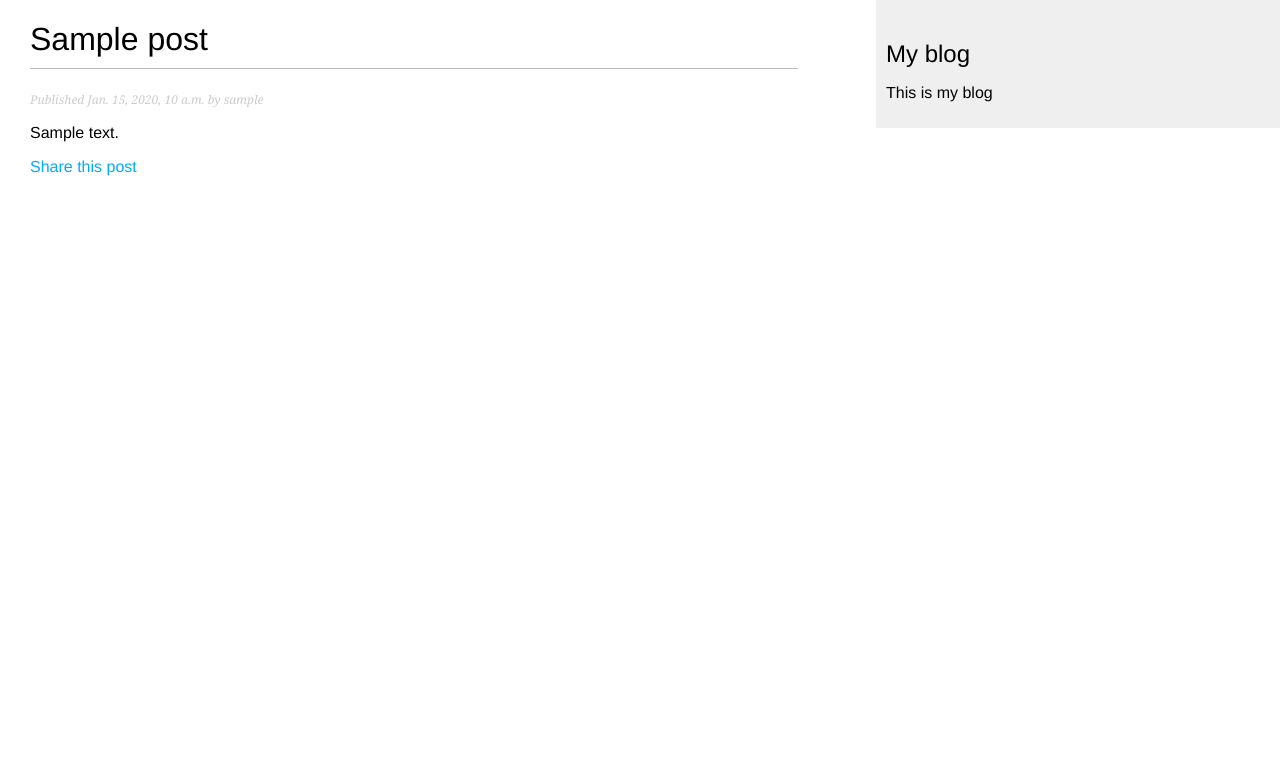
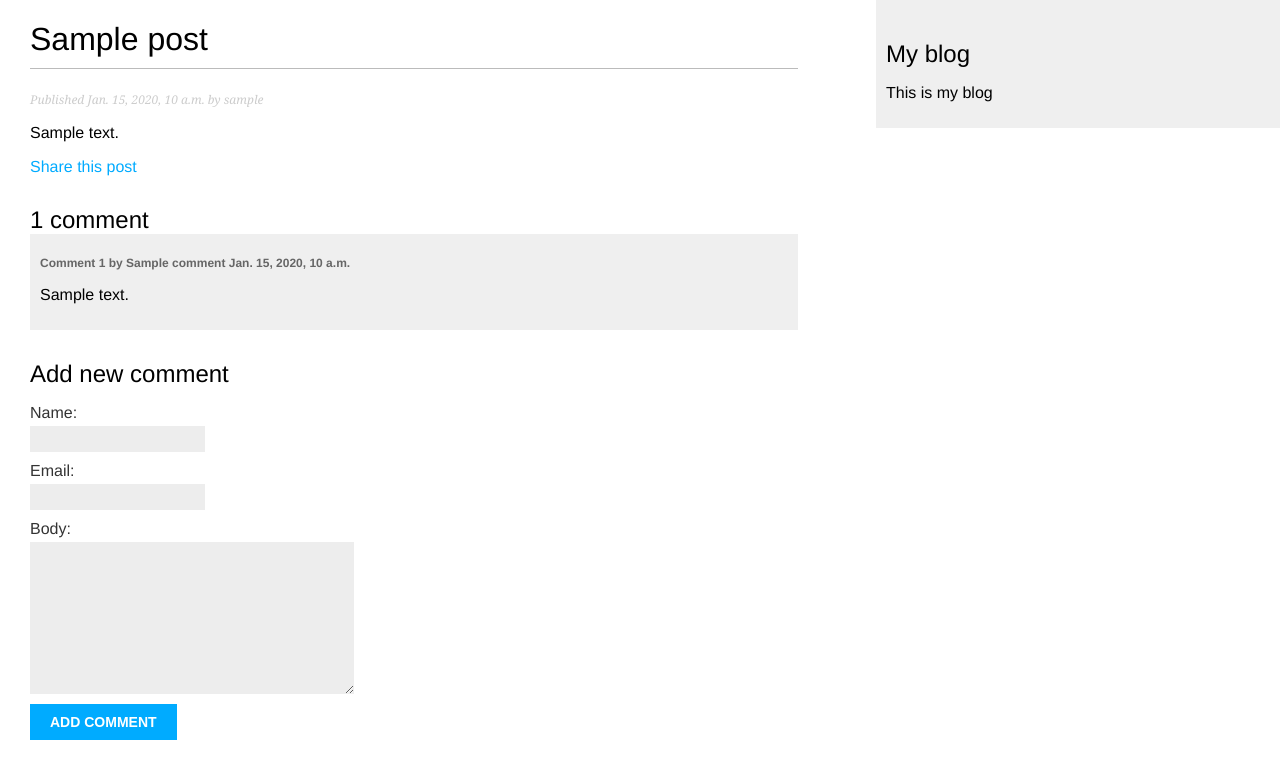
Before and after one commit to jshuckbot/MyBlog, a Django app: a page that uses blogapp/templates/blogapp/post/detail.html in a window 1280 px wide. Shown: the top 779 px of the page. Run offline with Django 4.2, Linux system fonts and the light colour scheme; tables that the repository leaves empty hold one stand-in row (values such as "Sample post").

Commit message:
Improved blog (#5)
ready Improved blog

```diff
--- a/blogapp/forms.py
+++ b/blogapp/forms.py
@@ -1,4 +1,6 @@
 from django import forms
+
+from blogapp import models as blogapp_models
 
 
 class EmailPostForm(forms.Form):
@@ -6,3 +8,9 @@ class EmailPostForm(forms.Form):
     email = forms.EmailField()
     to = forms.EmailField()
     comments = forms.CharField(required=False, widget=forms.Textarea)
+
+
+class CommentForm(forms.ModelForm):
+    class Meta:
+        model = blogapp_models.Comment
+        fields = ["name", "email", "body"]
--- a/blogapp/models.py
+++ b/blogapp/models.py
@@ -37,3 +37,22 @@ class Post(models.Model):
 
     def get_absolute_url(self):
         return reverse("blogapp:post_detail", args=[self.publish.year, self.publish.month, self.publish.day, self.slug])
+
+
+class Comment(models.Model):
+    post = models.ForeignKey(Post, on_delete=models.CASCADE, related_name="comments")
+    name = models.CharField(max_length=80)
+    email = models.EmailField()
+    body = models.TextField()
+    created = models.DateTimeField(auto_now_add=True)
+    updated = models.DateField(auto_now=True)
+    active = models.BooleanField(default=True)
+
+    class Meta:
+        ordering = ["created"]
+        indexes = [
+            models.Index(fields=["created"]),
+        ]
+
+    def __str__(self):
+        return f"Comment by {self.name} on {self.post}"
--- a/blogapp/templates/blogapp/post/detail.html
+++ b/blogapp/templates/blogapp/post/detail.html
@@ -12,4 +12,20 @@
         Share this post
         </a>
     </p>
+    {% with comments.count as total_comments %}
+    <h2>
+        {{ total_comments }} comment{{ total_comments|pluralize }}
+    </h2>
+    {% endwith %}
+
+    {% for comment in comments %}
+        <div class="comment">
+            <p class="info">Comment {{ forloop.counter }} by {{ comment.name }} {{ comment.created }}</p>
+            {{ comment.body|linebreaks }}
+        </div>
+    {% empty %}
+        <p>There are no comments</p>
+    {% endfor %}
+    {% include 'blogapp/post/includes/comment_form.html' %}
+
 {% endblock content %}
--- /dev/null
+++ b/blogapp/templates/blogapp/post/includes/comment_form.html
@@ -0,0 +1,6 @@
+<h2>Add new comment</h2>
+<form action="{% url 'blogapp:post_comment' post.id %}" method="post">
+    {{form.as_p}}
+    {% csrf_token %}
+    <p><input type="submit" value="add comment"></p>
+</form>
--- a/blogapp/urls.py
+++ b/blogapp/urls.py
@@ -10,4 +10,5 @@ urlpatterns = [
     # path("", views.post_list, name="post_list"),
     path("<int:year>/<int:month>/<int:day>/<slug:post>/", views.post_detail, name="post_detail"),
     path("<int:post_id>/share/", views.post_share, name="post_share"),
+    path("<int:post_id>/comment/", views.post_comment, name="post_comment"),
 ]
--- a/blogapp/views.py
+++ b/blogapp/views.py
@@ -1,9 +1,10 @@
 from django.core.mail import send_mail
 from django.core.paginator import EmptyPage, PageNotAnInteger, Paginator
 from django.shortcuts import get_object_or_404, render
+from django.views.decorators.http import require_POST
 from django.views.generic import ListView
 
-from blogapp.forms import EmailPostForm
+from blogapp.forms import CommentForm, EmailPostForm
 from blogapp.models import Post
 
 
@@ -58,4 +59,23 @@ def post_detail(request, year, month, day, post):
     post = get_object_or_404(
         Post, status=Post.Status.PUBLISHED, slug=post, publish__year=year, publish__month=month, publish__day=day
     )
-    return render(request, "blogapp/post/detail.html", {"post": post})
+    comments = post.comments.filter(active=True)
+    form = CommentForm()
+    return render(request, "blogapp/post/detail.html", {"post": post, "comments": comments, "form": form})
+
+
+@require_POST
+def post_comment(request, post_id):
+    post = get_object_or_404(Post, id=post_id, status=Post.Status.PUBLISHED)
+
+    comment = None
+    form = CommentForm(data=request.POST)
+    if form.is_valid():
+        #  Создать объект класса Comment, не сохраняя его в БД
+        comment = form.save(commit=False)
+        # Назначить пост к комментарию
+        comment.post = post
+        # Сохранить комментарий в бд
+        comment.save()
+
+    return render(request, "blogapp/post/comment.html", {"post": post, "form": form, "comment": comment})
```
Also changed, not shown: blogapp/admin.py (+9 -2 lines), blogapp/templates/blogapp/post/comment.html (added, +12 -0 lines), blogapp/migrations/0001_initial.py, blogapp/migrations/0002_alter_post_slug.py (deleted).
